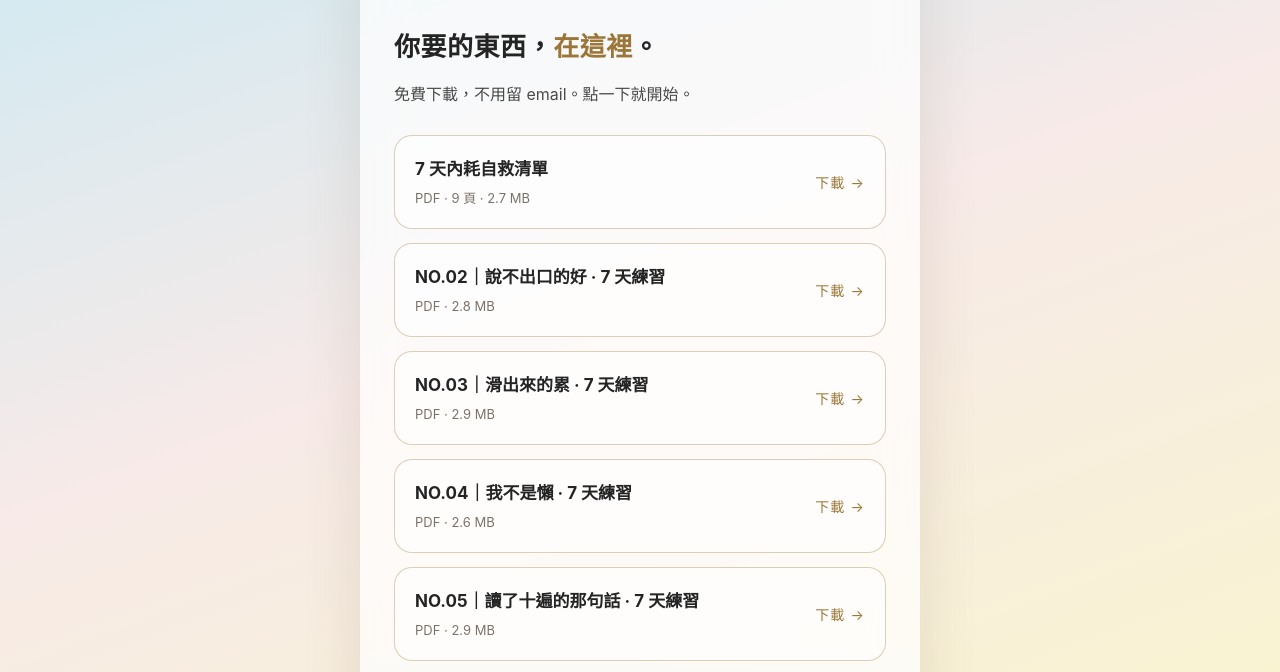
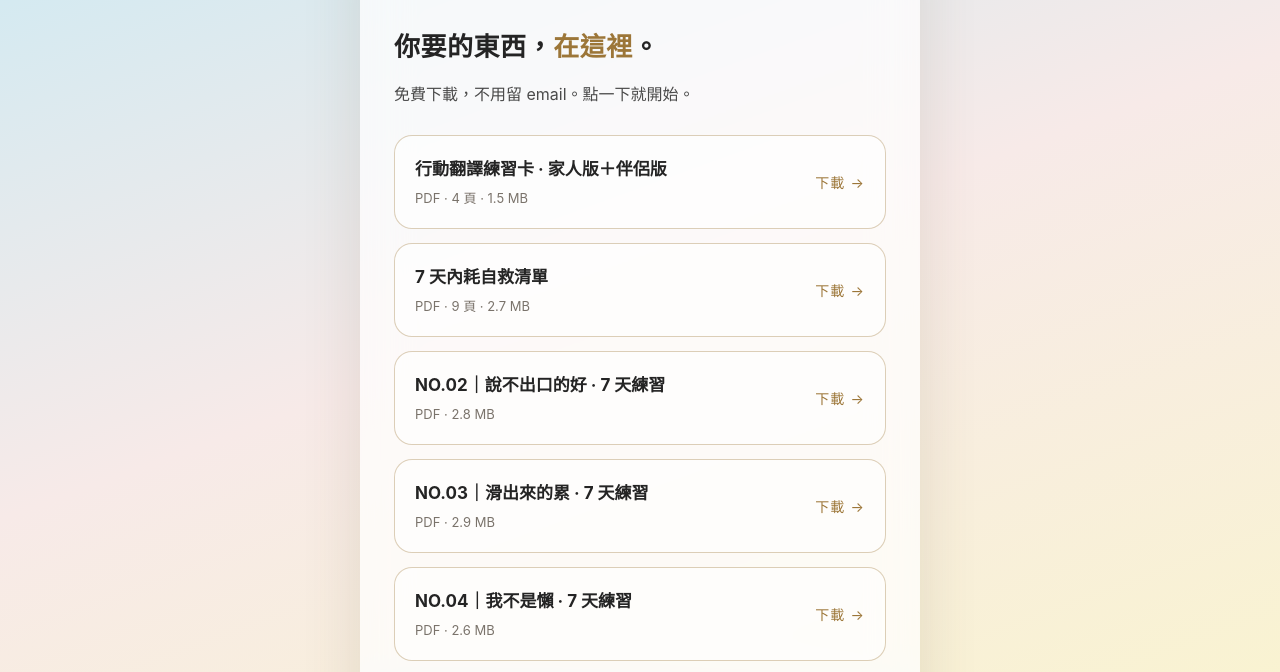
Before and after one commit to light-seeker-tw/seeklight-downloads, a plain HTML site: page index.html in a window 1280 px wide. Shown: the part 114-786 px from the top of the page. Drawn offline with Linux system fonts and the light colour scheme.

Commit message:
add: 行動翻譯練習卡（家人版＋伴侶版）

```diff
--- a/index.html
+++ b/index.html
@@ -59,6 +59,14 @@
 
     <h1>你要的東西，<b>在這裡</b>。</h1>
     <p>免費下載，不用留 email。點一下就開始。</p>
+
+    <a class="item" href="files/seeklight-practice-translate.pdf" download="尋光者-行動翻譯練習卡.pdf">
+      <div class="txt">
+        <div class="name">行動翻譯練習卡 · 家人版＋伴侶版</div>
+        <div class="meta">PDF · 4 頁 · 1.5 MB</div>
+      </div>
+      <div class="go">下載 →</div>
+    </a>
 
     <a class="item" href="files/seeklight-7day-checklist.pdf" download="7天內耗自救清單.pdf">
       <div class="txt">
```
Also changed, not shown: 1 other file.
